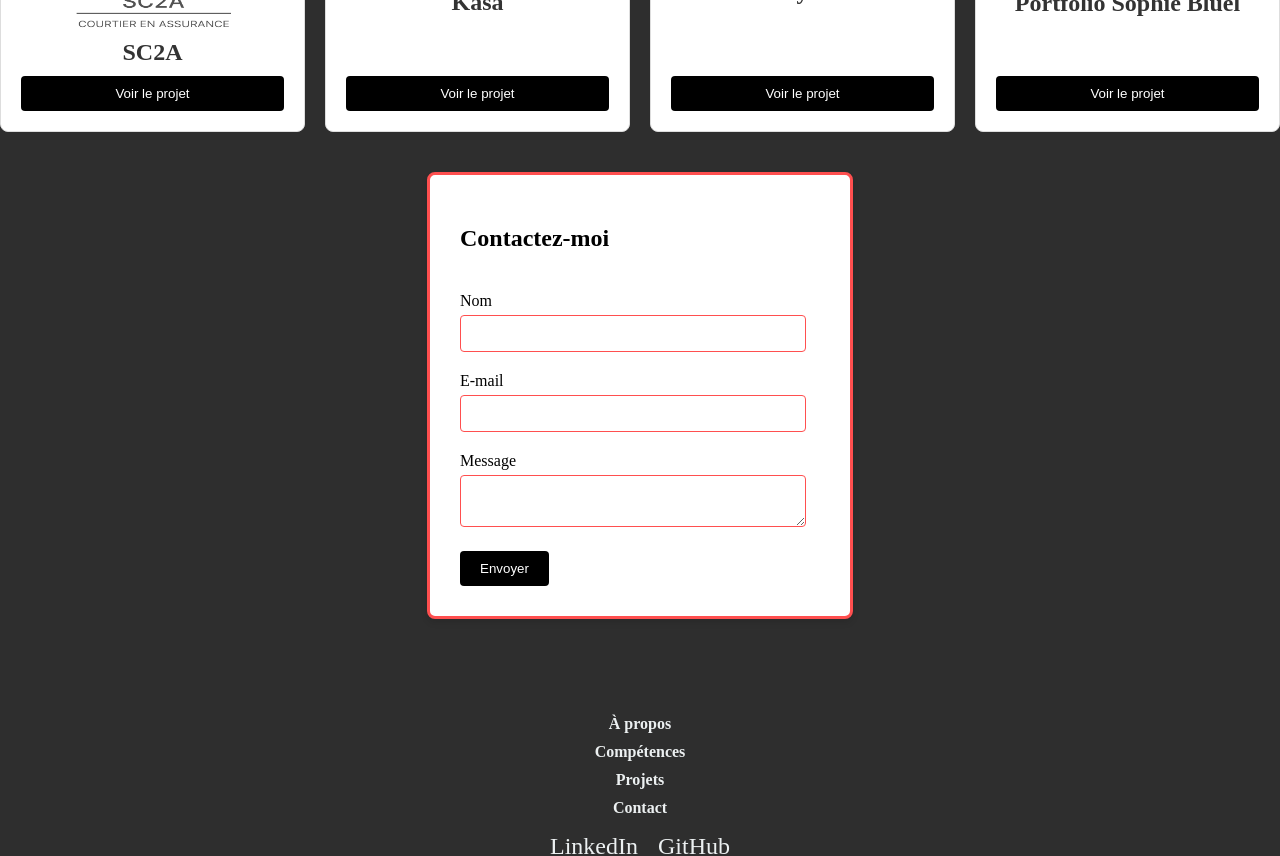
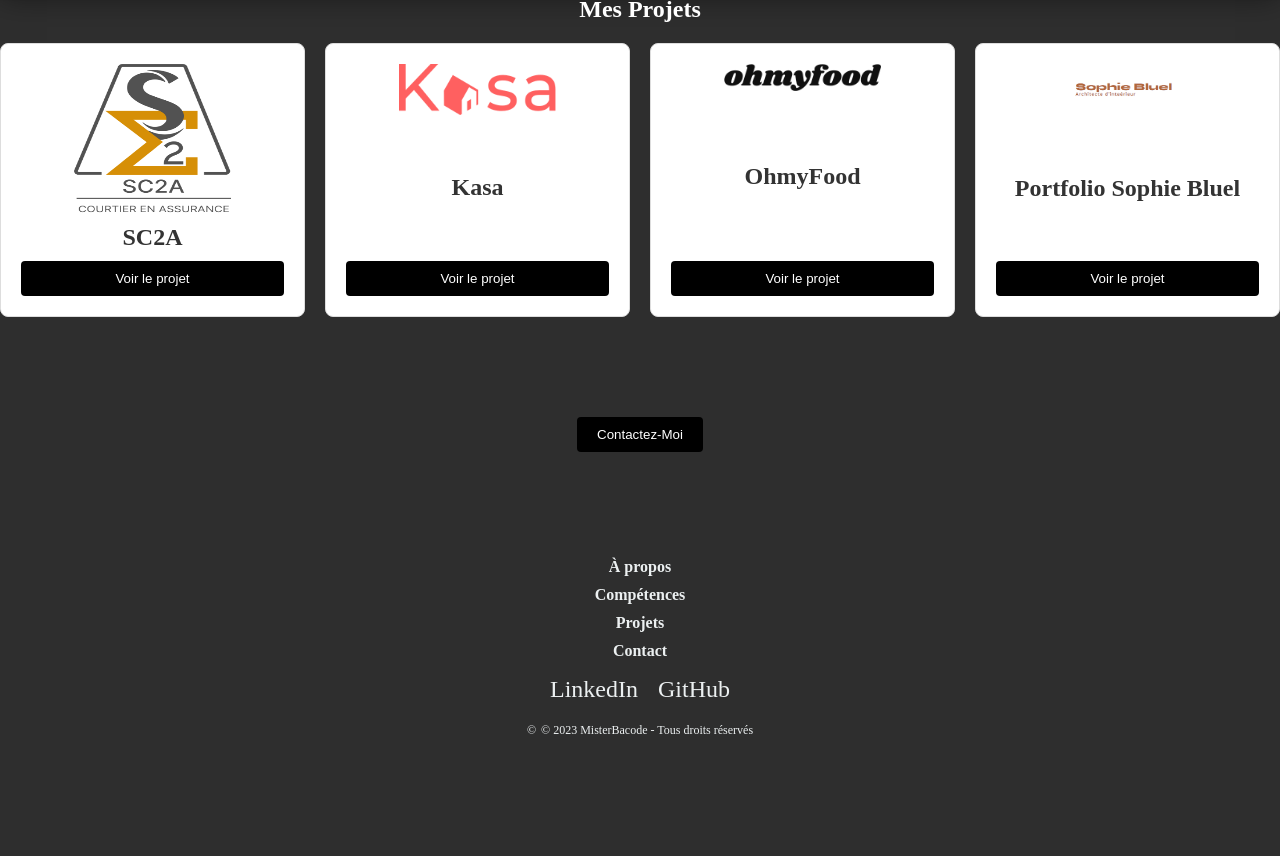
Before and after one commit to MisterBakka/bacode, a React (Create React App) app: page / in a window 1280 px wide. Shown: the part 1540-2396 px from the top of the page. After the commit the page ends 2318 px from the top, so only its background shows below. Built offline with nearby package versions, Linux system fonts and the light colour scheme.

Commit message:
boutton mailto

```diff
--- a/src/App.js
+++ b/src/App.js
@@ -5,8 +5,8 @@ import Loader from "./components/Loader/Loader";
 import About from "./components/About/About";
 import Skills from './components/Skills/Skills';
 import Experiences from "./components/Experiences/Experiences";
-import ContactForm from "./components/ContactForm/ContactForm";
 import Footer from "./components/Footer/Footer";
+import ContactButton from "./components/Contact/Contact";
 
 function App() {
   const [loading, setLoading] = useState(true);
@@ -25,9 +25,10 @@ function App() {
         <>
           <Header />
           <About />
+          <ContactButton/>
           <Skills />
           <Experiences />
-          <ContactForm />
+          <ContactButton/>
           <Footer />
         </>
       )}
--- /dev/null
+++ b/src/components/Contact/Contact.css
@@ -0,0 +1,32 @@
+
+  button {
+    background-color: black;
+    color: #fff;
+    border: none;
+    border-radius: 4px;
+    padding: 10px 20px;
+    cursor: pointer;
+    transition: background-color 0.3s;
+  }
+
+  button:hover {
+    background-color: #ff4f4f;
+  }
+  .contact-button-container {
+    display: flex;
+    justify-content: center;
+    align-items: center;
+    margin-top: 100px;
+    margin-bottom: 50px;
+  }
+
+@media screen and (max-width: 768px) {
+
+
+    button {
+      width: 100%;
+      box-sizing: border-box;
+    }
+
+
+}
--- /dev/null
+++ b/src/components/Contact/Contact.js
@@ -0,0 +1,18 @@
+import React from "react";
+import "./Contact.css";
+
+function ContactButton() {
+  const email = "misterbakka@gmail.com";
+
+  const handleContactClick = () => {
+    window.location.href = `mailto:${email}`;
+  };
+
+  return (
+    <div id="contact" className="contact-button-container contact-button">
+      <button onClick={handleContactClick}>Contactez-Moi</button>
+    </div>
+  );
+}
+
+export default ContactButton;
--- a/src/components/ContactForm/ContactForm.css
+++ /dev/null
@@ -1,83 +0,0 @@
-.contact-form-container {
-    background-color: #2E2E2E;
-    padding: 40px;
-  }
-
-  .contact-form {
-    background-color: white;
-    border: 3px solid #ff4f4f;
-    border-radius: 8px;
-    padding: 30px;
-    box-shadow: 0px 4px 6px rgba(0, 0, 0, 0.1);
-    max-width: 30%;
-    margin: 0 auto;
-  }
-
-  .message {
-    text-align: center;
-    margin-top: 10px;
-    padding: 10px;
-    border-radius: 4px;
-    font-weight: bold;
-  }
-
-  .success {
-    background-color: #4caf50;
-    color: #fff;
-  }
-
-  .error {
-    background-color: #f44336;
-    color: #fff;
-  }
-
-  .form-group {
-    margin-bottom: 20px;
-  }
-
-  label {
-    display: block;
-    margin-bottom: 5px;
-  }
-
-  input,
-  textarea {
-    width: 90%;
-    padding: 10px;
-    border: 1px solid #ff4f4f;
-    border-radius: 4px;
-  }
-
-  button {
-    background-color: black;
-    color: #fff;
-    border: none;
-    border-radius: 4px;
-    padding: 10px 20px;
-    cursor: pointer;
-    transition: background-color 0.3s;
-  }
-
-  button:hover {
-    background-color: #ff4f4f;
-  }
-  /* Styles pour les petits écrans (moins de 768px de large) */
-@media screen and (max-width: 768px) {
-    .contact-form {
-      max-width: 90%; /* Réduisez la largeur de la carte du formulaire */
-      margin: 0 auto; /* Centrez la carte */
-    }
-
-
-    input,
-    textarea,
-    button {
-      width: 100%;
-      box-sizing: border-box;
-    }
-
-
-    .form-group {
-      margin-bottom: 10px;
-    }
-  }
--- a/src/components/ContactForm/ContactForm.js
+++ /dev/null
@@ -1,33 +0,0 @@
-import React from "react";
-import "./ContactForm.css";
-
-function ContactForm() {
-  return (
-    <div id="contact" className="contact-form-container">
-      <form
-        name="contact"
-        method="POST"
-        data-netlify="true"
-        className="contact-form"
-      >
-        <h2>Contactez-moi</h2>
-        <div className="message"></div>
-        <div className="form-group">
-          <label htmlFor="name">Nom</label>
-          <input type="text" id="name" name="name" />
-        </div>
-        <div className="form-group">
-          <label htmlFor="email">E-mail</label>
-          <input type="email" id="email" name="email" />
-        </div>
-        <div className="form-group">
-          <label htmlFor="message">Message</label>
-          <textarea id="message" name="message"></textarea>
-        </div>
-        <button type="submit">Envoyer</button>
-      </form>
-    </div>
-  );
-}
-
-export default ContactForm;
--- a/src/components/Header/Header.js
+++ b/src/components/Header/Header.js
@@ -6,7 +6,6 @@ function Header() {
   return (
     <header className="header">
       <div className="logo-container">
-        {/* Remplacez l'URL par le chemin de votre logo */}
         <img
           src={logo}
           alt="Logo initial un D et un B"
```
